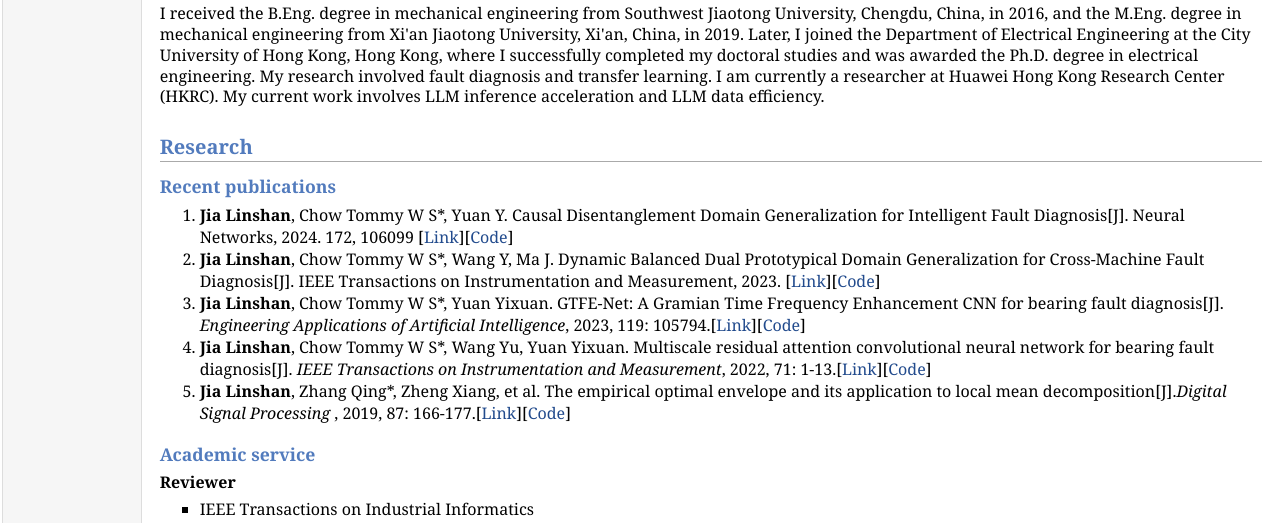
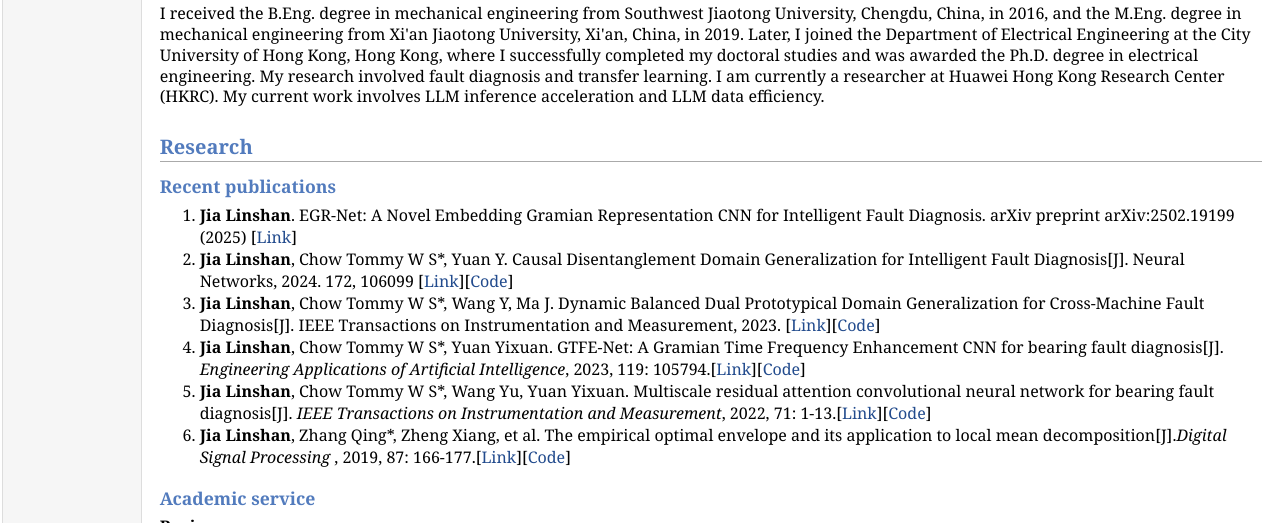
Before and after one commit to ShaneSpace/ShaneSpace.github.io, a plain HTML site: page index.html in a window 1280 px wide. Shown: the part 267-790 px from the top of the page. Drawn offline with Linux system fonts and the light colour scheme.

Commit message:
update the homepage

```diff
--- a/index.html
+++ b/index.html
@@ -39,6 +39,9 @@ I received the B.Eng. degree in mechanical engineering from Southwest Jiaotong U
 <h2>Research</h2>
 <h3>Recent publications </h3>
 <ol>
+  <li>
+    <b>Jia Linshan</b>. EGR-Net: A Novel Embedding Gramian Representation CNN for Intelligent Fault Diagnosis. arXiv preprint arXiv:2502.19199 (2025) [<a href="https://arxiv.org/abs/2502.19199">Link</a>]
+  </li>
 <li>
   <b>Jia Linshan</b>, Chow Tommy W S*, Yuan Y. Causal Disentanglement Domain Generalization for Intelligent Fault Diagnosis[J]. Neural Networks, 2024. 172, 106099 [<a href="https://www.sciencedirect.com/science/article/pii/S0952197622007849">Link</a>][<a href="https://github.com/ShaneSpace/DGFDBenchmark">Code</a>]
 </li>
```
